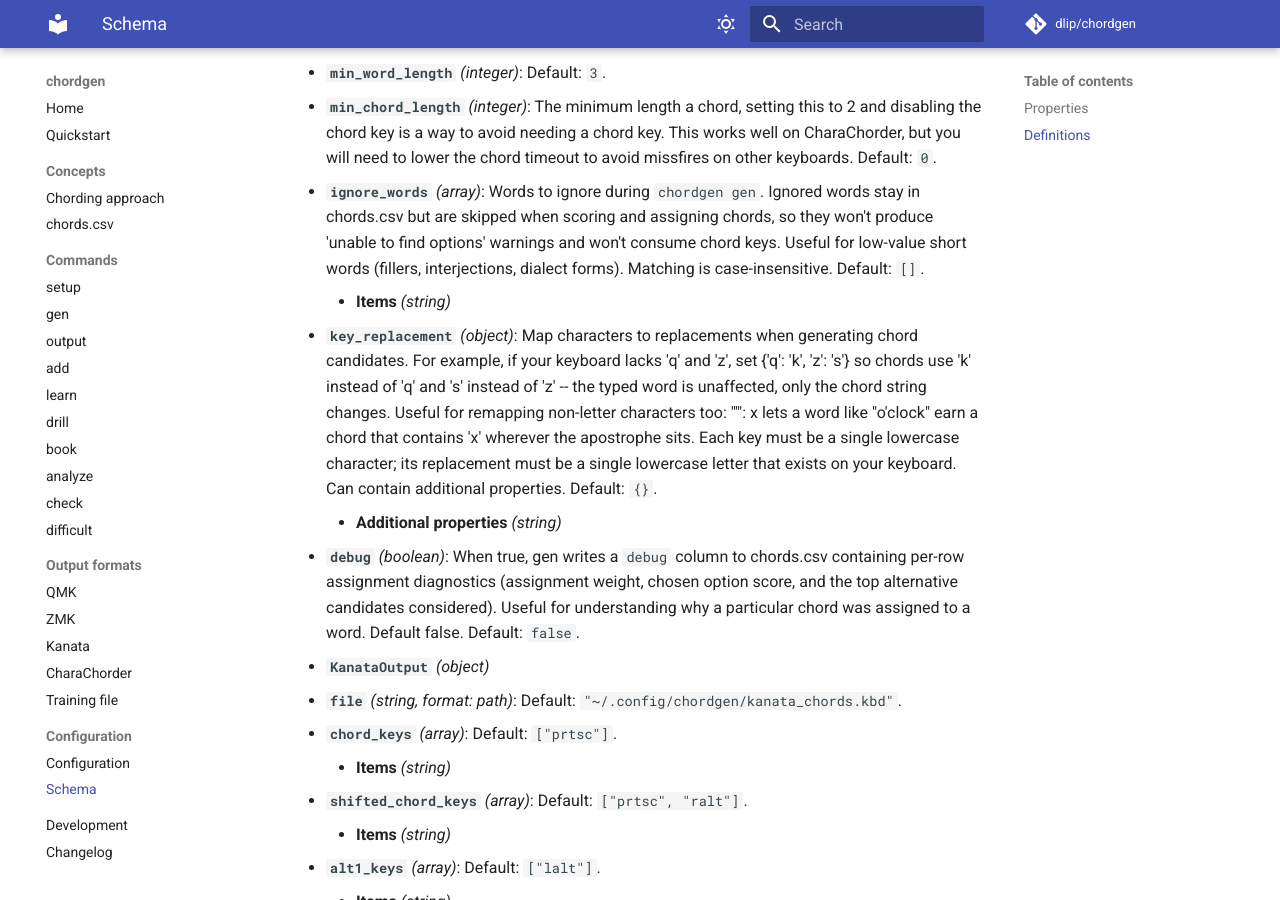
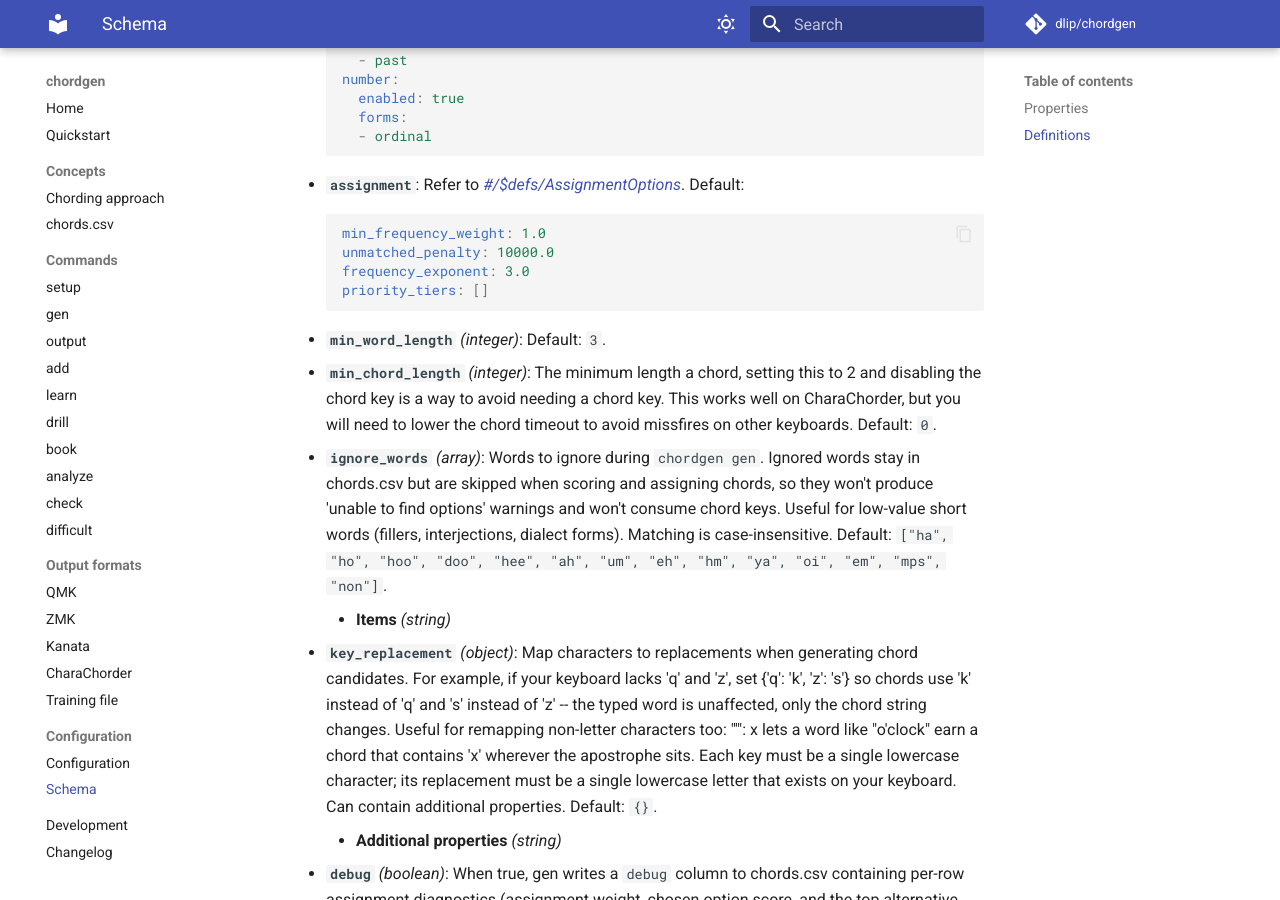
Before and after one commit to dlip/chordgen, an MkDocs documentation site: the page built from docs/schema.md, in a window 1280 px wide and 900 px high, scrolled down 9569 px. Built offline with MkDocs 1.6.1 and Material for MkDocs 9.7.7, drawn with Linux system fonts in a browser that asks for light colours; comment, search, counter and statistics services are not loaded; some of the changed text lies outside the part shown.

Commit message:
Default ignore words

````diff
--- a/docs/schema.md
+++ b/docs/schema.md
@@ -94,7 +94,21 @@
     unmatched_penalty: 10000.0
   min_word_length: 3
   min_chord_length: 0
-  ignore_words: []
+  ignore_words:
+  - ha
+  - ho
+  - hoo
+  - doo
+  - hee
+  - ah
+  - um
+  - eh
+  - hm
+  - ya
+  - oi
+  - em
+  - mps
+  - non
   key_replacement: {}
   debug: false
   ```
@@ -426,7 +440,7 @@
 
   - <a id="%24defs/GenOptions/properties/min_word_length"></a>**`min_word_length`** *(integer)*: Default: `3`.
   - <a id="%24defs/GenOptions/properties/min_chord_length"></a>**`min_chord_length`** *(integer)*: The minimum length a chord, setting this to 2 and disabling the chord key is a way to avoid needing a chord key. This works well on CharaChorder, but you will need to lower the chord timeout to avoid missfires on other keyboards. Default: `0`.
-  - <a id="%24defs/GenOptions/properties/ignore_words"></a>**`ignore_words`** *(array)*: Words to ignore during ``chordgen gen``. Ignored words stay in chords.csv but are skipped when scoring and assigning chords, so they won't produce 'unable to find options' warnings and won't consume chord keys. Useful for low-value short words (fillers, interjections, dialect forms). Matching is case-insensitive. Default: `[]`.
+  - <a id="%24defs/GenOptions/properties/ignore_words"></a>**`ignore_words`** *(array)*: Words to ignore during ``chordgen gen``. Ignored words stay in chords.csv but are skipped when scoring and assigning chords, so they won't produce 'unable to find options' warnings and won't consume chord keys. Useful for low-value short words (fillers, interjections, dialect forms). Matching is case-insensitive. Default: `["ha", "ho", "hoo", "doo", "hee", "ah", "um", "eh", "hm", "ya", "oi", "em", "mps", "non"]`.
     - <a id="%24defs/GenOptions/properties/ignore_words/items"></a>**Items** *(string)*
   - <a id="%24defs/GenOptions/properties/key_replacement"></a>**`key_replacement`** *(object)*: Map characters to replacements when generating chord candidates. For example, if your keyboard lacks 'q' and 'z', set {'q': 'k', 'z': 's'} so chords use 'k' instead of 'q' and 's' instead of 'z' -- the typed word is unaffected, only the chord string changes. Useful for remapping non-letter characters too: "'": x lets a word like "o'clock" earn a chord that contains 'x' wherever the apostrophe sits. Each key must be a single lowercase character; its replacement must be a single lowercase letter that exists on your keyboard. Can contain additional properties. Default: `{}`.
     - <a id="%24defs/GenOptions/properties/key_replacement/additionalProperties"></a>**Additional properties** *(string)*
````
Also changed, not shown: docs/configuration.md (+13 -8 lines), 2 other files.
